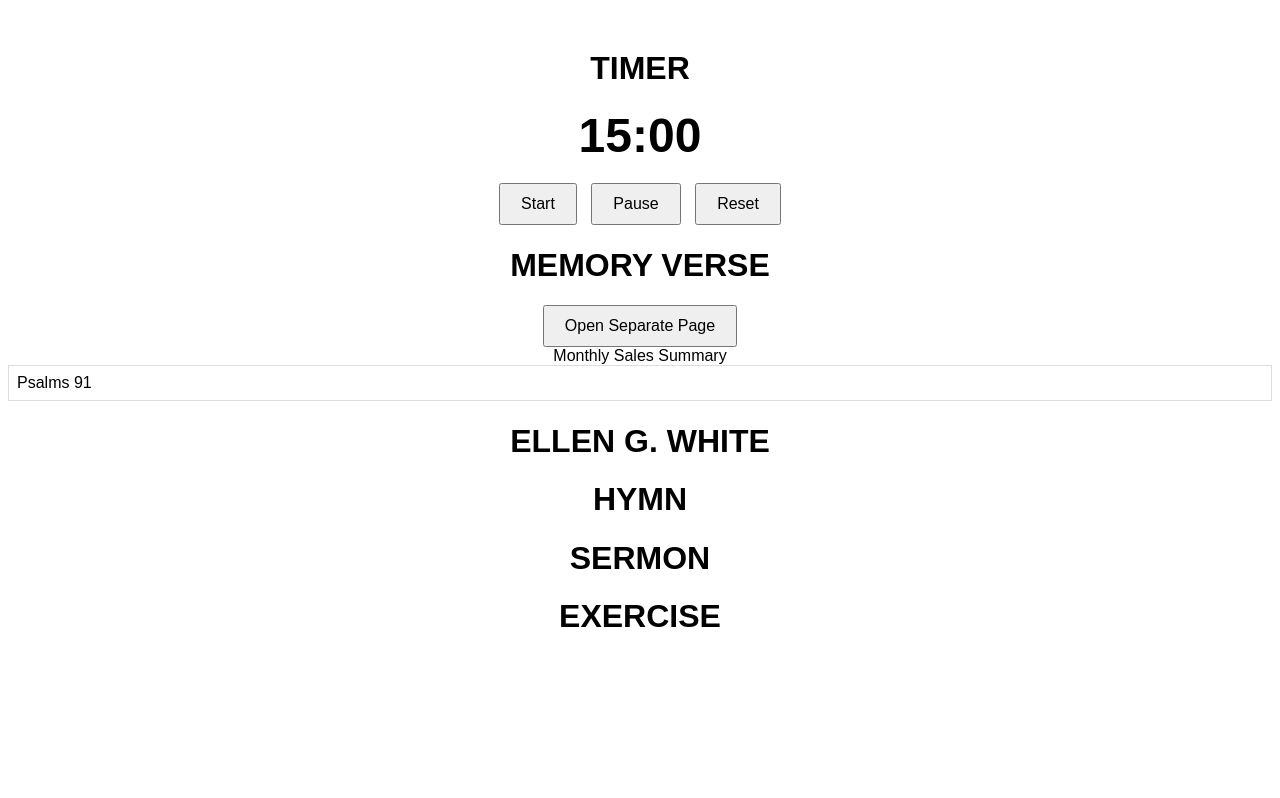
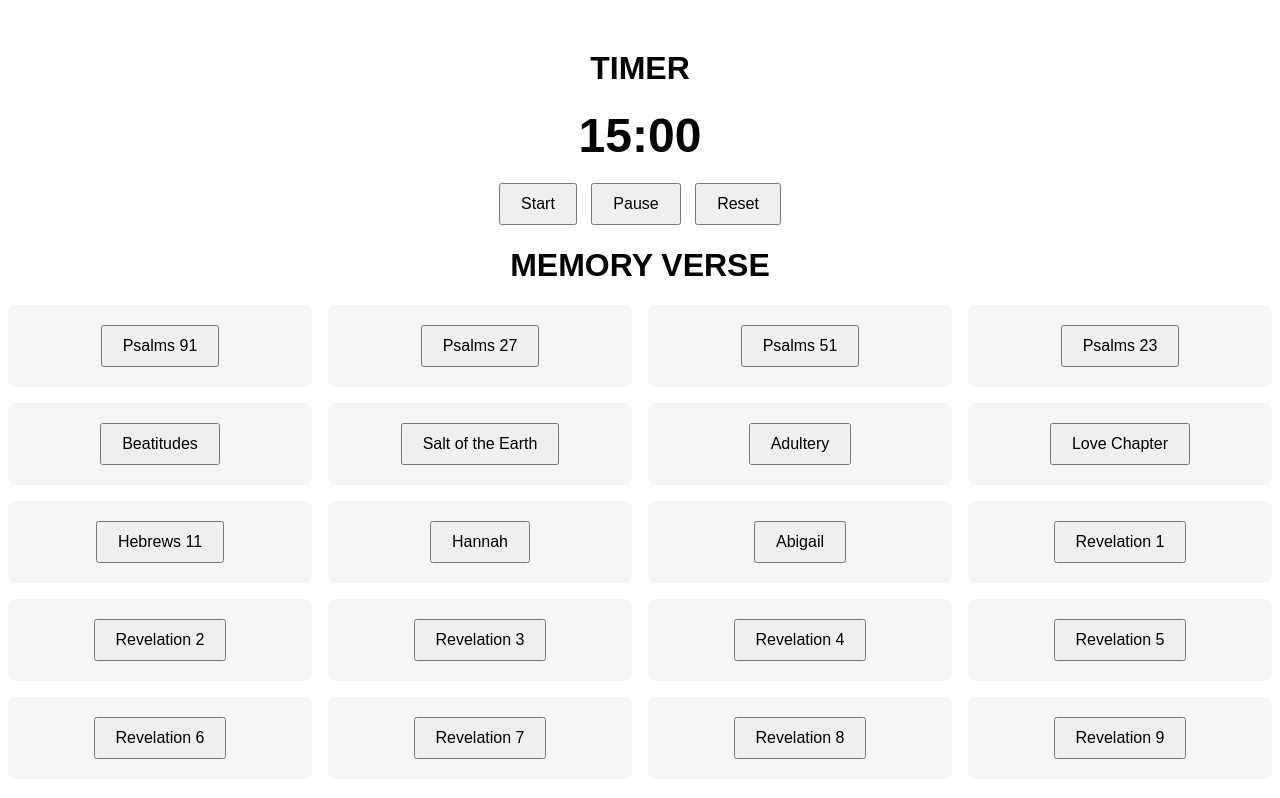
Before and after one commit to gesab001/devotion, a plain HTML site: page index.html in a window 1280 px wide. Shown: the top 798 px of the page. Drawn offline with Linux system fonts and the light colour scheme.

Commit message:
added chapters

```diff
--- a/index.html
+++ b/index.html
@@ -8,18 +8,18 @@
     #display { font-size: 3rem; margin: 20px 0; font-weight: bold; }
     button { font-size: 1rem; padding: 10px 20px; margin: 0 5px; cursor: pointer; }
 
-  table {
-    width: 100%;
-    border-collapse: collapse; /* Merges double borders into a single line */
-  }
-  th, td {
-    border: 1px solid #dddddd;
-    padding: 8px;
-    text-align: left;
-  }
-  th {
-    background-color: #f2f2f2;
-  }
+.grid-container {
+  display: grid;
+  /* Automatically fits columns with a minimum width of 250px and maximum of 1 fraction of available space */
+  grid-template-columns: repeat(auto-fit, minmax(min(100%, 250px), 1fr));
+  gap: 1rem;
+}
+
+.column {
+  background-color: #f4f4f9;
+  padding: 20px;
+  border-radius: 8px;
+}
 
   </style>
 
@@ -37,19 +37,30 @@
   <button onclick="resetTimer()">Reset</button>
 
 <h1>MEMORY VERSE</h1>
-<table>
-  <caption>Monthly Sales Summary</caption>
-
-  <tbody>
-    <tr>
-      <td>Psalms 91</td>
-<button onclick="window.open('memoryverse.html?book=Psalms&chapter=91', 'popupWindow', 'width=500,height=400'); return false;">
-  Open Separate Page
-</button>
-    </tr>
-
-  </tbody>
-</table>
+<div class="grid-container">
+  <div class="column">
+     <button onclick="window.open('memoryverse.html?book=Psalms&chapter=91', 'popupWindow', 'width=500,height=400'); return false;">Psalms 91</button>
+  </div>
+  <div class="column"><button onclick="window.open('memoryverse.html?book=Psalms&chapter=27', 'popupWindow', 'width=500,height=400'); return false;">Psalms 27</button></div>
+  <div class="column"><button onclick="window.open('memoryverse.html?book=Psalms&chapter=27', 'popupWindow', 'width=500,height=400'); return false;">Psalms 51</button></div>
+  <div class="column"><button onclick="window.open('memoryverse.html?book=Psalms&chapter=27', 'popupWindow', 'width=500,height=400'); return false;">Psalms 23</button></div>
+  <div class="column"><button onclick="window.open('memoryverse.html?book=Psalms&chapter=27', 'popupWindow', 'width=500,height=400'); return false;">Beatitudes</button></div>
+  <div class="column"><button onclick="window.open('memoryverse.html?book=Psalms&chapter=27', 'popupWindow', 'width=500,height=400'); return false;">Salt of the Earth</button></div>
+  <div class="column"><button onclick="window.open('memoryverse.html?book=Psalms&chapter=27', 'popupWindow', 'width=500,height=400'); return false;">Adultery</button></div>
+  <div class="column"><button onclick="window.open('memoryverse.html?book=Psalms&chapter=27', 'popupWindow', 'width=500,height=400'); return false;">Love Chapter</button></div>
+  <div class="column"><button onclick="window.open('memoryverse.html?book=Psalms&chapter=27', 'popupWindow', 'width=500,height=400'); return false;">Hebrews 11</button></div>
+  <div class="column"><button onclick="window.open('memoryverse.html?book=Psalms&chapter=27', 'popupWindow', 'width=500,height=400'); return false;">Hannah</button></div>
+  <div class="column"><button onclick="window.open('memoryverse.html?book=Psalms&chapter=27', 'popupWindow', 'width=500,height=400'); return false;">Abigail</button></div>
+  <div class="column"><button onclick="window.open('memoryverse.html?book=Psalms&chapter=27', 'popupWindow', 'width=500,height=400'); return false;">Revelation 1</button></div>
+  <div class="column"><button onclick="window.open('memoryverse.html?book=Psalms&chapter=27', 'popupWindow', 'width=500,height=400'); return false;">Revelation 2</button></div>
+  <div class="column"><button onclick="window.open('memoryverse.html?book=Psalms&chapter=27', 'popupWindow', 'width=500,height=400'); return false;">Revelation 3</button></div>
+  <div class="column"><button onclick="window.open('memoryverse.html?book=Psalms&chapter=27', 'popupWindow', 'width=500,height=400'); return false;">Revelation 4</button></div>
+  <div class="column"><button onclick="window.open('memoryverse.html?book=Psalms&chapter=27', 'popupWindow', 'width=500,height=400'); return false;">Revelation 5</button></div>
+  <div class="column"><button onclick="window.open('memoryverse.html?book=Psalms&chapter=27', 'popupWindow', 'width=500,height=400'); return false;">Revelation 6</button></div>
+  <div class="column"><button onclick="window.open('memoryverse.html?book=Psalms&chapter=27', 'popupWindow', 'width=500,height=400'); return false;">Revelation 7</button></div>
+  <div class="column"><button onclick="window.open('memoryverse.html?book=Psalms&chapter=27', 'popupWindow', 'width=500,height=400'); return false;">Revelation 8</button></div>
+  <div class="column"><button onclick="window.open('memoryverse.html?book=Psalms&chapter=27', 'popupWindow', 'width=500,height=400'); return false;">Revelation 9</button></div>
+</div>
 
 
 <h1>ELLEN G. WHITE </h1>
```
